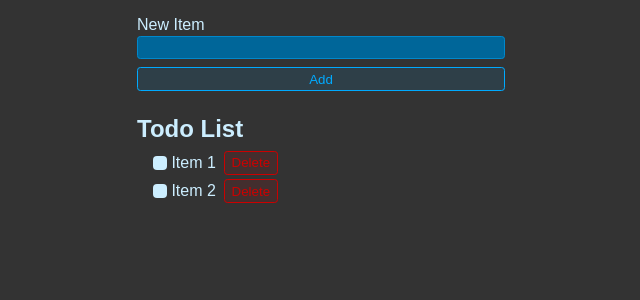
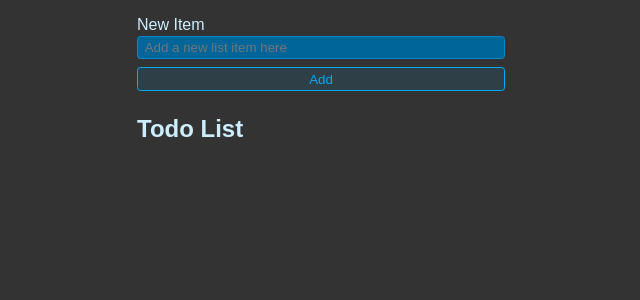
Before and after one commit to bstine06/todo-list, a React (Vite) app: page / in a window 1280 px wide. Shown: the top 300 px of the page, without its empty margins (319-959 px from the left). Built offline with nearby package versions, Linux system fonts and the light colour scheme.

Commit message:
Add ability to add list items and check them

```diff
--- a/src/App.jsx
+++ b/src/App.jsx
@@ -1,31 +1,66 @@
+import { useState } from "react"
 import "./styles.css"
 
 export default function App() {
+  const [newItem, setNewItem] = useState("")
+  const [todos, setTodos] = useState([])
+
+  function handleSubmit(e) {
+    e.preventDefault()
+
+    setTodos((currentTodos) => {
+      return [
+        ...currentTodos,
+        {id: crypto.randomUUID(), title: newItem, completed: false }
+      ]
+    })
+
+    setNewItem("")
+  }
+
+  function toggleTodo(id, completed) {
+    setTodos((currentTodos) => {
+      return (currentTodos.map((todo) => {
+        if (todo.id === id) {
+          return { ...todo, completed}
+        }
+        return todo
+      }))
+    })
+  }
+
   return (
     <>
-      <form className="new-item-form">
+      <form onSubmit={handleSubmit} className="new-item-form">
         <div className="form-row">
           <label htmlFor="item">New Item</label>
-          <input type="text" id="item" />
+          <input
+            placeholder="Add a new list item here"
+            value={newItem}
+            onChange={e => setNewItem(e.target.value)}
+            type="text"
+            id="item"
+          />
         </div>
         <button className="btn">Add</button>
       </form>
       <h1 className="header">Todo List</h1>
       <ul className="list">
-        <li>
-          <label>
-            <input type="checkbox" />
-            Item 1
-          </label>
-          <button className="btn btn-danger">Delete</button>
-        </li>
-        <li>
-          <label>
-            <input type="checkbox" />
-            Item 2
-          </label>
-          <button className="btn btn-danger">Delete</button>
-        </li>
+        {todos.map(todo => {
+          return (
+            <li key={todo.id}>
+              <label>
+                <input
+                  type="checkbox"
+                  checked={todo.completed}
+                  onChange={e => toggleTodo(todo.id, e.target.checked)}
+                />
+                {todo.title}
+              </label>
+              <button className="btn btn-danger">Delete</button>
+            </li>
+          )
+        })}
       </ul>
     </>
   )
```
